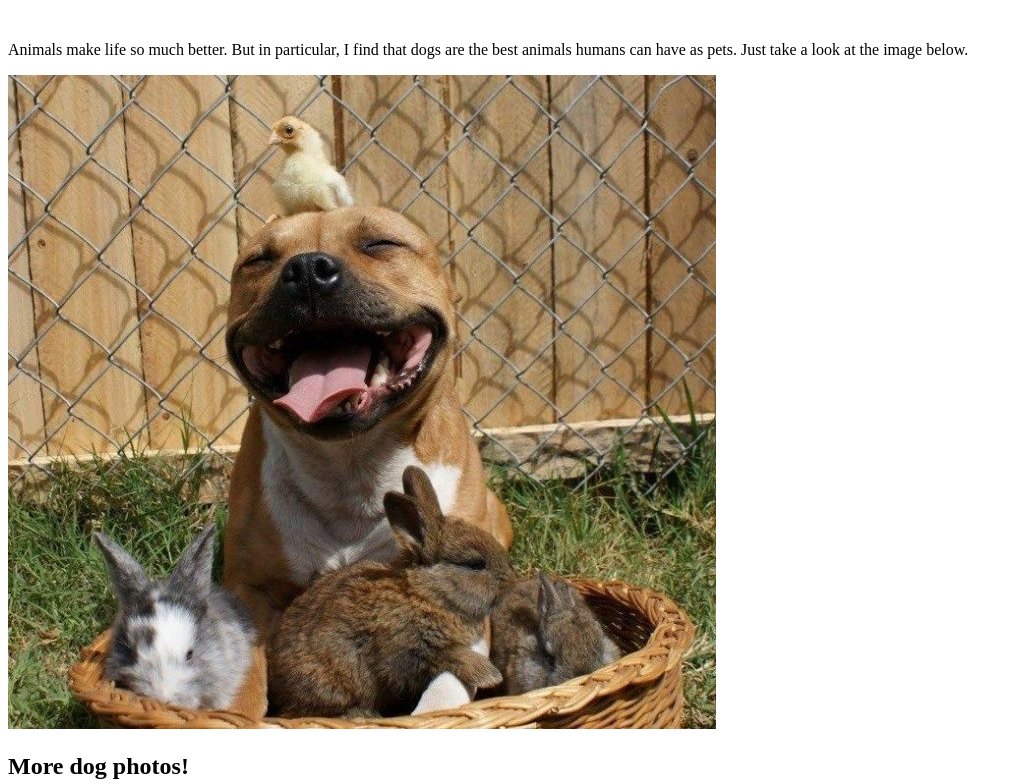
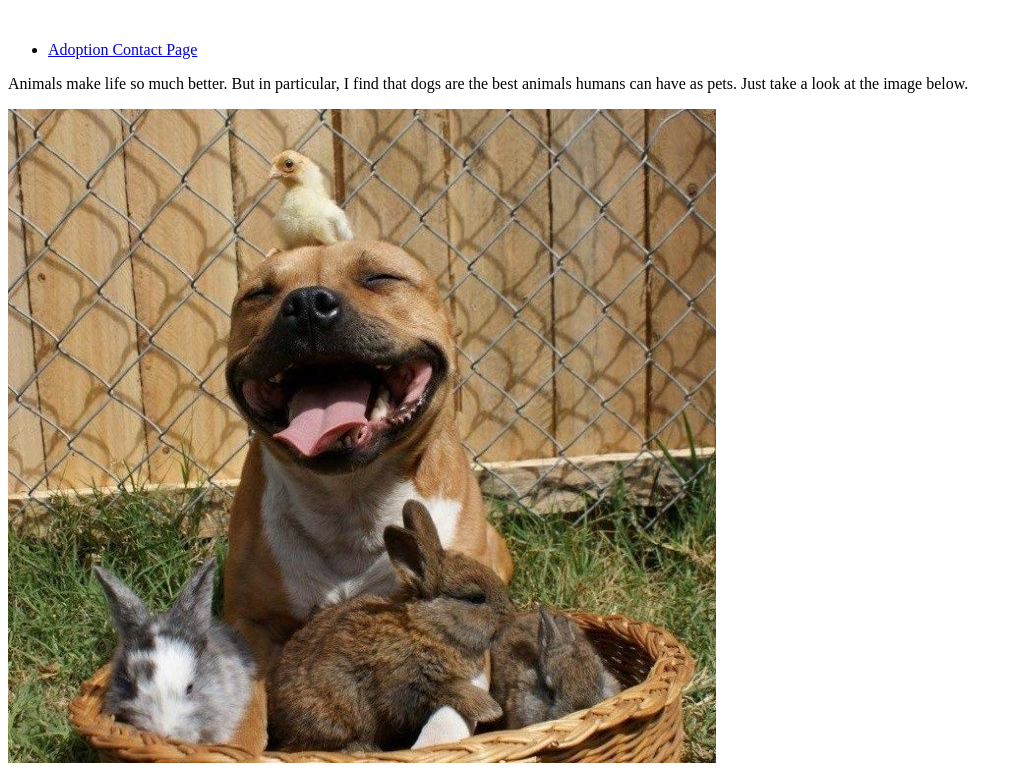
Before and after one commit to angelarivera/angie.github.io, a plain HTML site: page index.html in a window 1280 px wide. Shown: the part 73-857 px from the top of the page, without its empty margins (0-1023 px from the left). Drawn offline with Linux system fonts and the light colour scheme.

Commit message:
add link to contact page

```diff
--- a/index.html
+++ b/index.html
@@ -6,6 +6,12 @@
 <body>
 	<h1>Dogs are the best!</h1>
 	<br>
+	<nav>
+		 <ul>
+		    <li><a href="contact.html">Adoption Contact Page</a></li>
+		 </ul>
+	</nav>
+
 	<p>Animals make life so much better. But in particular, I find that dogs are the best animals humans can have as pets. Just take a look at the image below.</p>
 
 	<img src="lifebuzz-75cde441c735b28f4865403153602b8b-limit_2000.jpg" alt="Adorable PitBull" />
```
